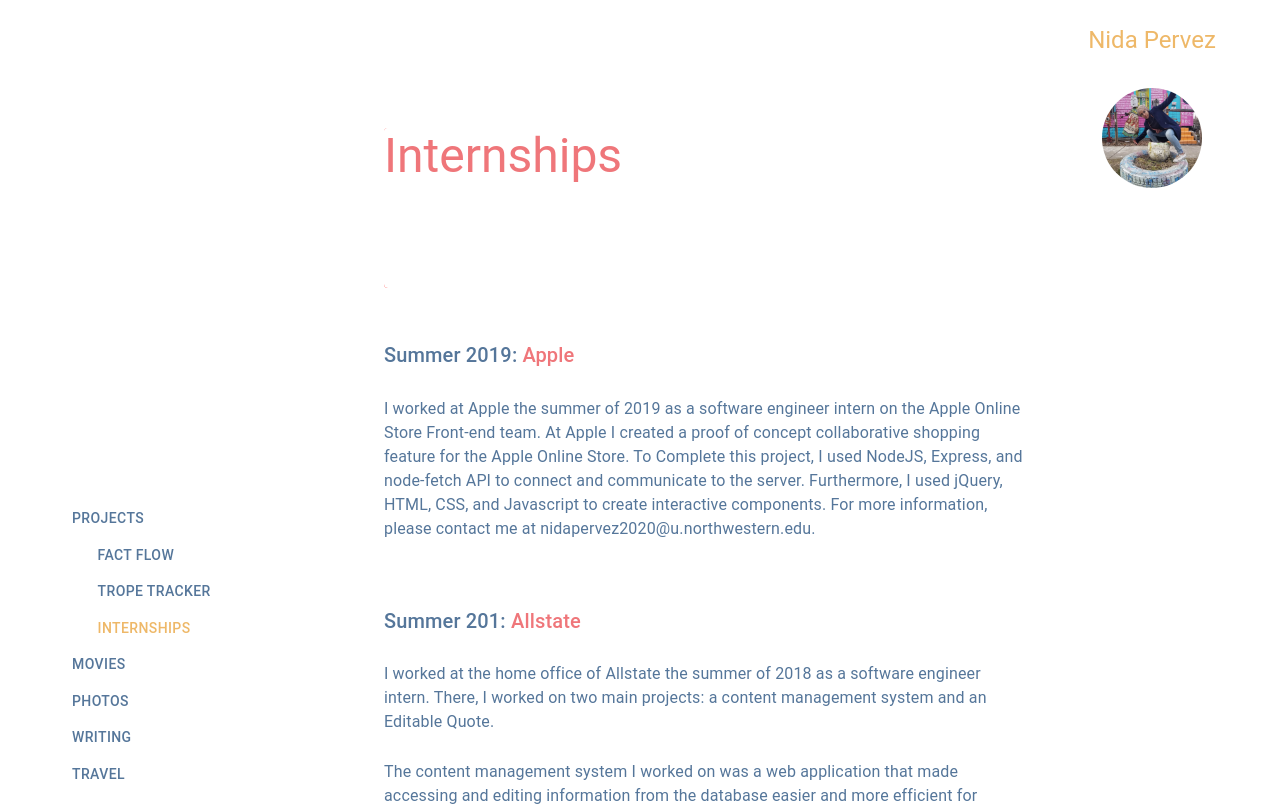
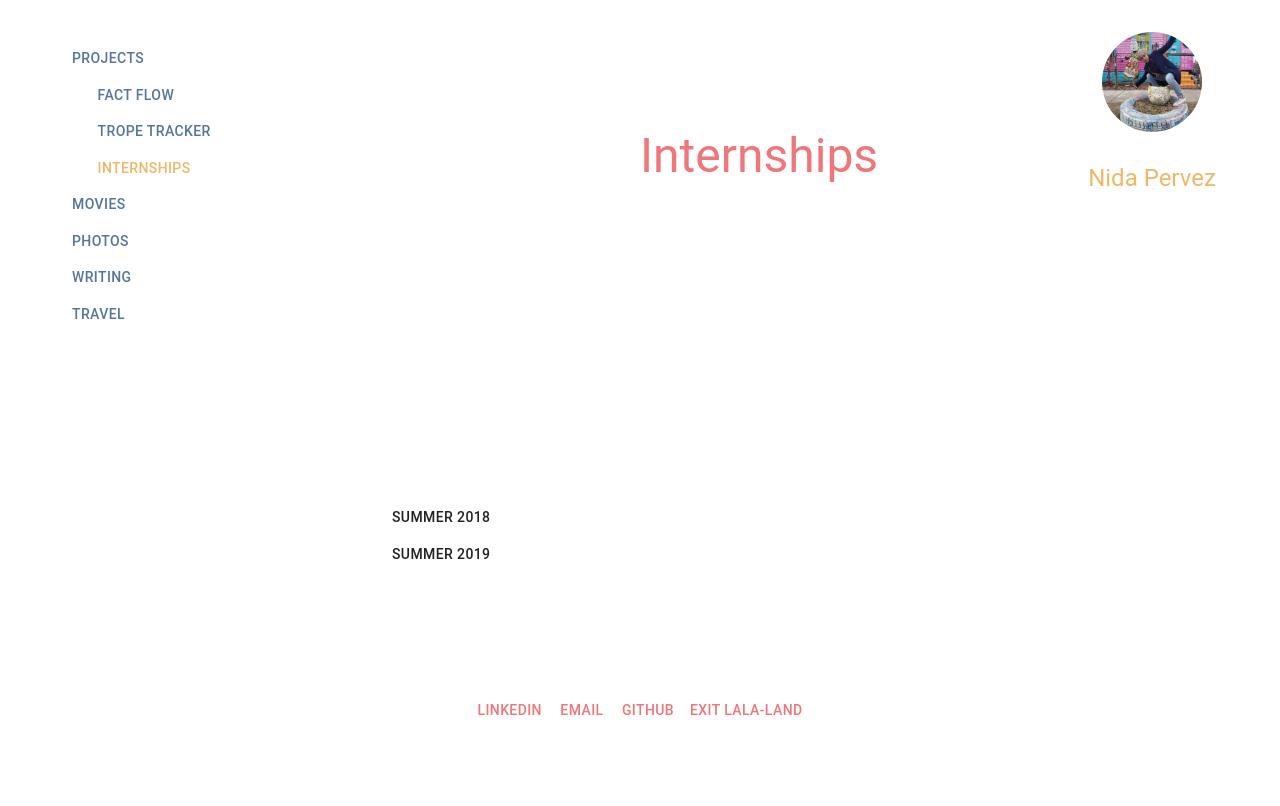
Before and after one commit to pervezn/nidap, a React (Create React App) app: page /projects/internships in a window 1280 px wide. Shown: the top 806 px of the page. Built offline with nearby package versions, Linux system fonts and the light colour scheme.

Commit message:
changed postion of menu

```diff
--- a/src/FactFlow.js
+++ b/src/FactFlow.js
@@ -112,7 +112,7 @@ const FactFlow = ()  => {
             <div>
            <Grid container>
                <Grid item>
-               <Paper elevation={0} className={classes.paper1}  style={{bottom: "0"}}>
+               <Paper elevation={0} className={classes.paper1}  style={{top: "0", paddingTop: "5vh"}}>
                     <Button className={classes.button1}><Link style={{color: "#55769A", textDecoration: "none"}} to="/projects">Projects</Link></Button>
                     <Button className={classes.button1} style={{marginLeft: "7vw"}}><Link style={{color: "#EEB868", textDecoration: "none"}} to="/projects/factflow">Fact Flow</Link></Button>
                     <Button className={classes.button1} style={{marginLeft: "7vw"}}><Link style={{color: "#55769A", textDecoration: "none"}} to="/projects/tropetracker">Trope Tracker</Link></Button>
@@ -183,8 +183,8 @@ const FactFlow = ()  => {
               </Grid>
                <Grid item>
                    <Paper elevation={0} className={classes.paper1} style={{top: "0"}}>
+                       <Button> <Link style={{color: "#55769A", textDecoration: "none"}} to="/LalaLand/"><Avatar alt="Nida P" src="../Pictures/nidpic.JPG" className={classes.avatar1}/></Link></Button>
                        <Typography variant="h5" style={{color: "#EEB868", marginTop: "3vh"}}>Nida Pervez</Typography>
-                       <Button> <Link style={{color: "#55769A", textDecoration: "none"}} to="/LalaLand/"><Avatar alt="Nida P" src="../Pictures/nidpic.JPG" className={classes.avatar1}/></Link></Button>
                    </Paper>
                </Grid>
            </Grid>
--- a/src/Internships.js
+++ b/src/Internships.js
@@ -6,6 +6,8 @@ import { Paper, Image, Avatar, Typography, Box, Grid, GridListTile, GridList, Bu
 import { makeStyles } from '@material-ui/styles';
 import { typeAlias } from '@babel/types';
 import {Route, Link} from 'react-router-dom';
+
+const years = {Jr: "Summer 2018", Sr: 'Summer 2019'}
 
 const defaultProps = {
  style: { width: '10rem', height: '10rem' },
@@ -45,12 +47,11 @@ paper2: {
 
   },
  paper3: {
-   height:"20vh",
+   height:"40vh",
    width: "50vw",
   //  border: "1px solid #55769A",
    flexDirection: "row",
    display: "flex",
-  //  backgroundColor: "green",
 
  },
   paper4: {
@@ -74,10 +75,9 @@ paper2: {
    display:"inline-block",
    textAlign: "left",
    color: "#55769A",
-   backgroundColor: "red",
  },
   paper8: {
-    //  width: "100%",
+     width: "60vw",
      textAlign: "left",
      marginTop: "4vw",
      marginLeft: "10vw",
@@ -100,18 +100,121 @@ paper2: {
 })
 
 
+const AppleInternship = ({}) => {
+  const classes = useStyles();
 
+  return (
+  // <Paper elevation={0} className={classes.paper8}>
+  //   <Paper elevation={0} className={classes.paper7} style={{width: "11vw", }}>
+  //     <Button style={{color: "#EEB868", marginTop: "2vh"}}><Typography variant="body2">Summer 2019</Typography></Button>
+  //     <Button style={{color: "#55769A", marginBottom: "35vh", marginTop: "2vh"}}><Typography variant="body2">Summer 2018</Typography></Button>
+  //   </Paper>
+    <Paper elevation={0} className={classes.paper7} style={{width: "40vw"}}>
+      <Typography variant="h6">Apple</Typography>
+      <Typography variant="body1">
+        I worked at Apple the summer of 2019 as a software engineer intern on the Apple Online Store Front-end team. At Apple I created a proof of concept collaborative shopping feature for the Apple Online Store. To Complete this project, I used NodeJS, Express, and node-fetch API to connect and communicate to the server. Furthermore, I used jQuery, HTML, CSS, and Javascript to create interactive components. For more information, please contact me at nidapervez2020@u.northwestern.edu.
+      </Typography>
+    </Paper >
+  // </Paper>
+  )}
+
+const AllstateInternship = ({}) => {
+  const classes = useStyles();
+  return (
+    <Paper elevation={0} className={classes.paper8}>
+      <Paper elevation={0} className={classes.paper7} style={{width: "11vw", }}>
+        <Button style={{color: "#55769A", marginTop: "2vh"}}><Typography variant="body2">Summer 2019</Typography></Button>
+        <Button style={{color: "#EEB868", marginBottom: "35vh", marginTop: "2vh"}}><Typography variant="body2">Summer 2018</Typography></Button>
+      </Paper>
+      <Paper elevation={0} className={classes.paper7} style={{width: "40vw"}}>
+        <Typography variant="h6">Allstate</Typography>
+        <Typography variant="body1">
+          I worked at the home office of Allstate the summer of 2018 as a software engineer intern. There, I worked on two main projects: a content management system and an Editable Quote.
+        </Typography>
+        <Typography variant="body1">
+          The content management system I worked on was a web application that made accessing and editing information from the database easier and more efficient for users. To complete this project, I used asp.NET MVC framework and HTML for the front end, Oracle Database for the backend, and C# to connect the two. Implements a grid to display the information.
+        </Typography>
+        <Typography variant="body1">
+          I spent the majority of my time working on the Editable Quote. Editable Quote is an edit feature for proposals that are sent out to customers, which allows users to streamline the quote process by seeing their quotes update in real time as different options are selected. By allowing users to edit their own quotes, they would bypass the ping pong communication that happens between insurance agents. This adaptation projected to increase bind rates by 20%. To complete this project, I used C#, JavaScript, Html, and CSS to implement the front end, and an XML file to read and write to the backend.
+        </Typography>
+        {/* <Typography variant="h6" style={{marginTop: "2vw"}}> My Role</Typography>
+        <Typography variant="h6" style={{marginTop: "2vw"}}> Design Process</Typography> */}
+      </Paper>
+    </Paper>
+  )};
+
+const buttonColor = selected => (
+  selected ? 'success' : null
+);
+
+const YearSelector = ({state}) => {
+  return(
+  <React.Fragment>
+    { Object.values(years) //Returns ["Summer 2018", "Sumemr 2019"]
+      .map(value =>
+
+      <Button
+        key={value}
+        // color={ buttonColor(value === state.year) }
+        onClick={ () => {
+          // {
+          // console.log("clicked! value is: " + value)
+          // console.log("state.year b4 is: ", state.year)
+          state.setYear(value)
+          console.log("Here bb4 if")
+          if(state.year == "Summer 2019"){
+            console.log("Here in if")
+            return <AppleInternship/>
+          } else {
+            console.log("Here in else")
+            return <AllstateInternship/>
+          }
+          console.log("Here after if")
+          // console.log("state.year after is: ", state.year)
+
+        //   return (
+
+        //   state.year === "Summer 2019" ? <AppleInternship/>:<AllstateInternship/>
+        //   )
+        // }
+        }}
+        >{ value }
+      </Button>
+      )
+    }
+  </React.Fragment>
+)}
+
+// const displayInternships = ({props}) => {
+//   <YearSelector state={{year, setYear}} />
+//   if
+// }
+
+function DisplayInternships(props) {
+  const isApple = props.isApple;
+  if(isApple){
+    console.log("Here in if")
+    return <AppleInternship/>
+  } else {
+    console.log("Here in else")
+    return <AllstateInternship/>
+  }
+
+
+}
 
 
 const Internships = ()  => {
    const classes = useStyles();
+   const [year, setYear] = useState('Summer 2019')
+   {console.log("year is: " + year)}
 
    return (
          <div className="Internships">
             <div>
            <Grid container>
                <Grid item>
-               <Paper elevation={0} className={classes.paper1}  style={{bottom: "0"}}>
+               <Paper elevation={0} className={classes.paper1}  style={{top: "0", paddingTop: "5vh"}}>
                     <Button className={classes.button1}><Link style={{color: "#55769A", textDecoration: "none"}} to="/projects">Projects</Link></Button>
                     <Button className={classes.button1} style={{marginLeft: "7vw"}}><Link style={{color: "#55769A", textDecoration: "none"}} to="/projects/factflow">Fact Flow</Link></Button>
                     <Button className={classes.button1} style={{marginLeft: "7vw"}}><Link style={{color: "#55769A", textDecoration: "none"}} to="/projects/tropetracker">Trope Tracker</Link></Button>
@@ -124,40 +227,35 @@ const Internships = ()  => {
                </Grid>
               <Grid item style={{marginLeft: "20vw"}}>
                 <Paper elevation={0} className={classes.paper2}>
-                  <Paper elevation={0} className={classes.paper7} style={{width: "40vw"}}>
+                  <Paper elevation={0} className={classes.paper7} style={{width: "30vw"}}>
                     <Paper elevation={0} className={classes.paper3}>
-                      {/* <Paper elevation={0} className={classes.paper4} style={{width: "15vw",textAlign:"center"}}>
-                          <img src={"../Pictures/knightLab.jpg"} style={{height:"100%",  alignContent:"right"}}/>
-                      </Paper> */}
+                      <Paper elevation={0} className={classes.paper4} style={{width: "15vw",textAlign:"center"}}>
+                          {/* <img src={"../Pictures/knightLab.jpg"} style={{height:"100%",  alignContent:"right"}}/> */}
+                      </Paper>
                       <Paper elevation={0} className={classes.paper4} style={{width: "35vw"}}>
                           <Typography variant="h3" style={{marginTop: "0px", paddingTop: "0px", color: "#EF767A"}}>Internships</Typography>
                       </Paper>
 
+                      {/* <Paper elevation={0} className={classes.paper8}></Paper> */}
                     </Paper>
                   </Paper >
                   <Paper elevation={0} className={classes.paper8}>
-                    <Typography variant="h6" style={{marginTop: "2vw"}}>Summer 2019: <Link style={{color: "#EF767A", textDecoration: "none"}}>Apple</Link></Typography>
-                    <Typography variant="body1" style={{marginTop: "2vw"}}>
-                      I worked at Apple the summer of 2019 as a software engineer intern on the Apple Online Store Front-end team. At Apple I created a proof of concept collaborative shopping feature for the Apple Online Store. To Complete this project, I used NodeJS, Express, and node-fetch API to connect and communicate to the server. Furthermore, I used jQuery, HTML, CSS, and Javascript to create interactive components. For more information, please contact me at nidapervez2020@u.northwestern.edu.
-                    </Typography>
+                    <Paper elevation={0} className={classes.paper7} style={{width: "11vw", }}>
 
-                    <Typography variant="h6" style={{marginTop: "5vw"}}>Summer 201:  <Link style={{color: "#EF767A", textDecoration: "none"}}>Allstate</Link></Typography>
-                    <Typography variant="body1" style={{marginTop: "2vw"}}>
-                        I worked at the home office of Allstate the summer of 2018 as a software engineer intern. There, I worked on two main projects: a content management system and an Editable Quote.
-                    </Typography>
-                    <Typography variant="body1" style={{marginTop: "2vw"}}>
-                        The content management system I worked on was a web application that made accessing and editing information from the database easier and more efficient for users. To complete this project, I used asp.NET MVC framework and HTML for the front end, Oracle Database for the backend, and C# to connect the two. Implements a grid to display the information.
-                    </Typography>
-                    <Typography variant="body1" style={{marginTop: "2vw"}}>
-                        I spent the majority of my time working on the Editable Quote. Editable Quote is an edit feature for proposals that are sent out to customers, which allows users to streamline the quote process by seeing their quotes update in real time as different options are selected. By allowing users to edit their own quotes, they would bypass the ping pong communication that happens between insurance agents. This adaptation projected to increase bind rates by 20%. To complete this project, I used C#, JavaScript, Html, and CSS to implement the front end, and an XML file to read and write to the backend.
-                    </Typography>
+                    {/* <Button style={{color: "#55769A", marginBottom: "35vh", marginTop: "2vh"}}><Typography variant="body2">Summer 2018</Typography></Button>
+                    <Button style={{color: "#EEB868", marginTop: "2vh"}}><Typography variant="body2">Summer 2019</Typography></Button> */}
+                    <YearSelector state={{year, setYear}} />
+                    {/* <DisplayInternships isApple={true}/> */}
+                    {/* <AppleInternship/>
+                    <AllstateInternship/> */}
+                    </Paper>
                   </Paper>
                 </Paper>
               </Grid>
                <Grid item>
                    <Paper elevation={0} className={classes.paper1} style={{top: "0"}}>
+                       <Button> <Link style={{color: "#55769A", textDecoration: "none"}} to="/LalaLand/"><Avatar alt="Nida P" src="../Pictures/nidpic.JPG" className={classes.avatar1}/></Link></Button>
                        <Typography variant="h5" style={{color: "#EEB868", marginTop: "3vh"}}>Nida Pervez</Typography>
-                       <Button> <Link style={{color: "#55769A", textDecoration: "none"}} to="/LalaLand/"><Avatar alt="Nida P" src="../Pictures/nidpic.JPG" className={classes.avatar1}/></Link></Button>
                    </Paper>
                </Grid>
            </Grid>
--- a/src/LLLMovies.js
+++ b/src/LLLMovies.js
@@ -93,7 +93,7 @@ const Movies = ()  => {
       <div className="Movies">
         <Grid container style={{height: "100%"}}>
             <Grid item>
-                <Paper elevation={0} className={classes.paper1}  style={{bottom: "0"}}>
+                <Paper elevation={0} className={classes.paper1}  style={{top: "0", paddingTop: "5vh"}}>
                     <Button className={classes.button1}><Link style={{color: "#55769A", textDecoration: "none"}} to="/projects">Projects</Link></Button>
                     <Button className={classes.button1}><Link style={{color: "#EEB868", textDecoration: "none"}} to="/LalaLand/Movies">Movies</Link></Button>
                     <Button className={classes.button1}><Link style={{color: "#55769A", textDecoration: "none"}} to="/LalaLand/Photos">Photos</Link></Button>
@@ -126,8 +126,8 @@ const Movies = ()  => {
 
             <Grid item>
                 <Paper elevation={0} className={classes.paper1} style={{ top: "0",}}>
-                    <Typography variant="h5" style={{color: "#EEB868", marginTop: "3vh"}}>Nida Pervez</Typography>
                    <Button> <Link style={{color: "#55769A", textDecoration: "none"}} to="/LalaLand/"><Avatar alt="Nida P" src="../Pictures/nidpic.JPG" className={classes.avatar1}/></Link></Button>
+                   <Typography variant="h5" style={{color: "#EEB868", marginTop: "3vh"}}>Nida Pervez</Typography>
                 </Paper>
             </Grid>
 
--- a/src/LLLPhotos.js
+++ b/src/LLLPhotos.js
@@ -125,7 +125,7 @@ const Photos = ()  => {
          <div>
        <Grid container>
            <Grid item>
-           <Paper elevation={0} className={classes.paper1}  style={{bottom: "0"}}>
+           <Paper elevation={0} className={classes.paper1}  style={{top: "0", paddingTop: "5vh"}}>
                {/* ^^ in the inspector it's not allowing display: sticky or bottom: 0 */}
                    <Button className={classes.button1}><Link style={{color: "#55769A", textDecoration: "none"}} to="/projects">Projects</Link></Button>
                    <Button className={classes.button1}><Link style={{color: "#55769A", textDecoration: "none"}} to="/LalaLand/Movies">Movies</Link></Button>
@@ -147,8 +147,8 @@ const Photos = ()  => {
            </Grid>
            <Grid item>
                <Paper elevation={0} className={classes.paper1} style={{top: "0"}}>
+                   <Button> <Link style={{color: "#55769A", textDecoration: "none"}} to="/LalaLand/"><Avatar alt="Nida P" src="../Pictures/nidpic.JPG" className={classes.avatar1}/></Link></Button>
                    <Typography variant="h5" style={{color: "#EEB868", marginTop: "3vh"}}>Nida Pervez</Typography>
-                   <Button> <Link style={{color: "#55769A", textDecoration: "none"}} to="/LalaLand/"><Avatar alt="Nida P" src="../Pictures/nidpic.JPG" className={classes.avatar1}/></Link></Button>
                </Paper>
            </Grid>
        </Grid>
--- a/src/LLLTravel.js
+++ b/src/LLLTravel.js
@@ -38,7 +38,7 @@ const Travel = ()  => {
      <div className="Travel">
        <Grid container style={{height: "100%"}}>
            <Grid item>
-               <Paper elevation={0} className={classes.paper1}  style={{bottom: "0"}}>
+               <Paper elevation={0} className={classes.paper1}  style={{top: "0", paddingTop: "5vh"}}>
                {/* ^^ in the inspector it's not allowing display: sticky or bottom: 0 */}
                     <Button className={classes.button1}><Link style={{color: "#55769A", textDecoration: "none"}} to="/projects">Projects</Link></Button>
                    <Button className={classes.button1}><Link style={{color: "#55769A", textDecoration: "none"}} to="/LalaLand/Movies">Movies</Link></Button>
@@ -55,8 +55,8 @@ const Travel = ()  => {
            </Grid>
            <Grid item>
                <Paper elevation={0} className={classes.paper1} style={{ top: "0"}}>
+                   <Button> <Link style={{color: "#55769A", textDecoration: "none"}} to="/LalaLand/"><Avatar alt="Nida P" src="../Pictures/nidpic.JPG" className={classes.avatar1}/></Link></Button>
                    <Typography variant="h5" style={{color: "#EEB868", marginTop: "3vh"}}>Nida Pervez</Typography>
-                   <Button> <Link style={{color: "#55769A", textDecoration: "none"}} to="/LalaLand/"><Avatar alt="Nida P" src="../Pictures/nidpic.JPG" className={classes.avatar1}/></Link></Button>
                </Paper>
            </Grid>
        </Grid>
--- a/src/LLLWriting.js
+++ b/src/LLLWriting.js
@@ -50,7 +50,7 @@ const Writing = ()  => {
          <div>
        <Grid container>
            <Grid item>
-               <Paper elevation={0} className={classes.paper1}  style={{ bottom: "0"}}>
+               <Paper elevation={0} className={classes.paper1}  style={{ top: "0", paddingTop: "5vh"}}>
                {/* ^^ in the inspector it's not allowing display: sticky or bottom: 0 */}
                     <Button className={classes.button1}><Link style={{color: "#55769A", textDecoration: "none"}} to="/projects">Projects</Link></Button>
                    <Button className={classes.button1}><Link style={{color: "#55769A", textDecoration: "none"}} to="/LalaLand/Movies">Movies</Link></Button>
@@ -129,8 +129,8 @@ const Writing = ()  => {
            </Grid>
            <Grid item>
                <Paper elevation={0} className={classes.paper1} style={{ top: "0"}}>
+                   <Button> <Link style={{color: "#55769A", textDecoration: "none"}} to="/LalaLand/"><Avatar alt="Nida P" src="../Pictures/nidpic.JPG" className={classes.avatar1}/></Link></Button>
                    <Typography variant="h5" style={{color: "#EEB868", marginTop: "3vh"}}>Nida Pervez</Typography>
-                   <Button> <Link style={{color: "#55769A", textDecoration: "none"}} to="/LalaLand/"><Avatar alt="Nida P" src="../Pictures/nidpic.JPG" className={classes.avatar1}/></Link></Button>
                </Paper>
            </Grid>
        </Grid>
--- a/src/Projects.js
+++ b/src/Projects.js
@@ -24,7 +24,7 @@ const useStyles = makeStyles({
   },
    paper1:{
        width: "20vw",
-       height: "300px",
+       height: "200px",
        position: "fixed",
 
    },
@@ -80,7 +80,7 @@ const Projects = ()  => {
          <div>
        <Grid container>
            <Grid item>
-           <Paper elevation={0} className={classes.paper1}  style={{bottom: "0"}}>
+           <Paper elevation={0} className={classes.paper1}  style={{top: "0", paddingTop: "5vh"}}>
                 <Button className={classes.button1}><Link style={{color: "#EEB868", textDecoration: "none"}} to="/projects">Projects</Link></Button>
                 <Button className={classes.button1} style={{marginLeft: "7vw"}}><Link style={{color: "#55769A", textDecoration: "none"}} to="/projects/factflow">Fact Flow</Link></Button>
                 <Button className={classes.button1} style={{marginLeft: "7vw"}}><Link style={{color: "#55769A", textDecoration: "none"}} to="/projects/tropetracker">Trope Tracker</Link></Button>
@@ -133,8 +133,8 @@ const Projects = ()  => {
            </Grid>
            <Grid item>
                <Paper elevation={0} className={classes.paper1} style={{top: "0"}}>
+                   <Button> <Link style={{color: "#55769A", textDecoration: "none"}} to="/LalaLand/"><Avatar alt="Nida P" src="../Pictures/nidpic.JPG" className={classes.avatar1}/></Link></Button>
                    <Typography variant="h5" style={{color: "#EEB868", marginTop: "3vh"}}>Nida Pervez</Typography>
-                   <Button> <Link style={{color: "#55769A", textDecoration: "none"}} to="/LalaLand/"><Avatar alt="Nida P" src="../Pictures/nidpic.JPG" className={classes.avatar1}/></Link></Button>
                </Paper>
            </Grid>
        </Grid>
--- a/src/TropeTracker.js
+++ b/src/TropeTracker.js
@@ -95,7 +95,7 @@ const TropeTracker = ()  => {
             <div>
            <Grid container>
                <Grid item>
-               <Paper elevation={0} className={classes.paper1}  style={{bottom: "0"}}>
+               <Paper elevation={0} className={classes.paper1}  style={{top: "0", paddingTop: "5vh"}}>
                     <Button className={classes.button1}><Link style={{color: "#55769A", textDecoration: "none"}} to="/projects">Projects</Link></Button>
                     <Button className={classes.button1} style={{marginLeft: "7vw"}}><Link style={{color: "#55769A", textDecoration: "none"}} to="/projects/factflow">Fact Flow</Link></Button>
                     <Button className={classes.button1} style={{marginLeft: "7vw"}}><Link style={{color: "#EEB868", textDecoration: "none"}} to="/projects/tropetracker">Trope Tracker</Link></Button>
@@ -162,8 +162,8 @@ const TropeTracker = ()  => {
               </Grid>
                <Grid item>
                    <Paper elevation={0} className={classes.paper1} style={{top: "0"}}>
+                       <Button> <Link style={{color: "#55769A", textDecoration: "none"}} to="/LalaLand/"><Avatar alt="Nida P" src="../Pictures/nidpic.JPG" className={classes.avatar1}/></Link></Button>
                        <Typography variant="h5" style={{color: "#EEB868", marginTop: "3vh"}}>Nida Pervez</Typography>
-                       <Button> <Link style={{color: "#55769A", textDecoration: "none"}} to="/LalaLand/"><Avatar alt="Nida P" src="../Pictures/nidpic.JPG" className={classes.avatar1}/></Link></Button>
                    </Paper>
                </Grid>
            </Grid>
```
